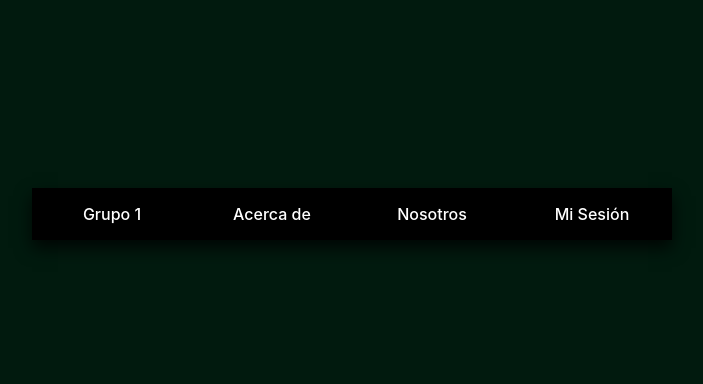
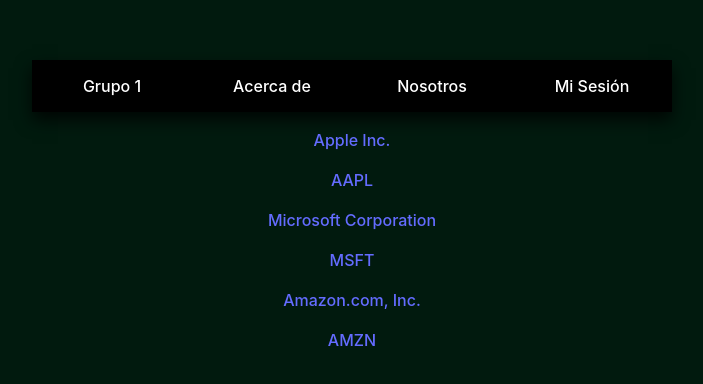
Before and after one commit to Borjampm/Proyecto-IIC2173-Grupo1-Frontend, a React (Vite) app in the folder legit-project/: page /companies in a window 1280 px wide. Shown: the part 186-570 px from the top of the page, without its empty margins (288-991 px from the left). Built offline with nearby package versions, Linux system fonts and the light colour scheme.

Commit message:
crear lista de empresas con su link respectivo

```diff
--- a/legit-project/src/Routing.jsx
+++ b/legit-project/src/Routing.jsx
@@ -1,6 +1,7 @@
 import { BrowserRouter, Routes, Route } from 'react-router-dom';
 import App from './App'
 import Registration from './registration/Registration'
+import CompaniesList from './companies/companies-list';
 
 function Routing() {
     return (
@@ -9,6 +10,7 @@
             <Routes>
                 <Route path="/" element={<App />} />
                 <Route path="/registration" element={<Registration />} />
+                <Route path="/companies" element={<CompaniesList />} />
             </Routes>
         </BrowserRouter>
         </>
--- a/legit-project/src/companies/companies-list.jsx
+++ b/legit-project/src/companies/companies-list.jsx
@@ -1,34 +1,46 @@
 import { Link } from "react-router-dom";
+import { useState } from 'react'
 
 function CompaniesList() {
 
-    let companies;     // Variable que almacena los datos de la API para utilizarlo después
+    // let companies;     // Variable que almacena los datos de la API para utilizarlo después
 
     const [msg, setMsg] = useState("");     // Variable que almacena el mensaje de error
 
-    const getCompanies = async() => {      // Envía los datos al backend para hacer efectivo el registro
-        axios.get(`${API_URL}/companies-names`, {
-        }).then((response) => {
-            companies = response.data.companies;
-            setMsg("Empresas obtenidas correctamente");
-        }).catch((error) => {
-            setMsg(`Error al obtener las empresas ${error.response.data.message}`)
-        })
-    }
-    getCompanies()
+    const companies = [                   // Este es el formato en el que se tienen que recuperar los datos de la API
+        {"shortName": "Apple Inc.", "symbol": "AAPL"},
+        {"shortName": "Microsoft Corporation", "symbol": "MSFT"},
+        {"shortName": "Amazon.com, Inc.", "symbol": "AMZN"}
+    ]
+
+    // const getCompanies = async() => {      // Envía los datos al backend para hacer efectivo el registro
+    //     axios.get(`${API_URL}/companies-names`, {
+    //     }).then((response) => {
+    //         companies = response.data.companies;
+    //         setMsg("Empresas obtenidas correctamente");
+    //     }).catch((error) => {
+    //         setMsg(`Error al obtener las empresas ${error.response.data.message}`)
+    //     })
+    // }
+    // getCompanies()                       // Tal vez sea necesario utilizar useEffect() para que se actualice la página  y que se muestre
 
     return (
         <>
             <div className="companies-list">
                 <p>{ msg }</p>
                 <div className="companies">
-                    { companies.map((company) => {
-                        <Link to={`/companies/${company.symbol}`}>
-                            <div className="company-list-item">
-                                <p>{company.shortName}</p>
+                    { companies.map(function(company) {
+                        return(
+                            <div key={company.symbol} className="company">
+                                <Link to={`/companies/${company.symbol}`}>
+                                    <p>{ company.shortName }</p>
+                                    <p>{ company.symbol }</p>
+                                </Link>
                             </div>
-                        </Link>
-                    })}
+                        )
+                    })
+
+                    }
                 </div>
 
 
```
